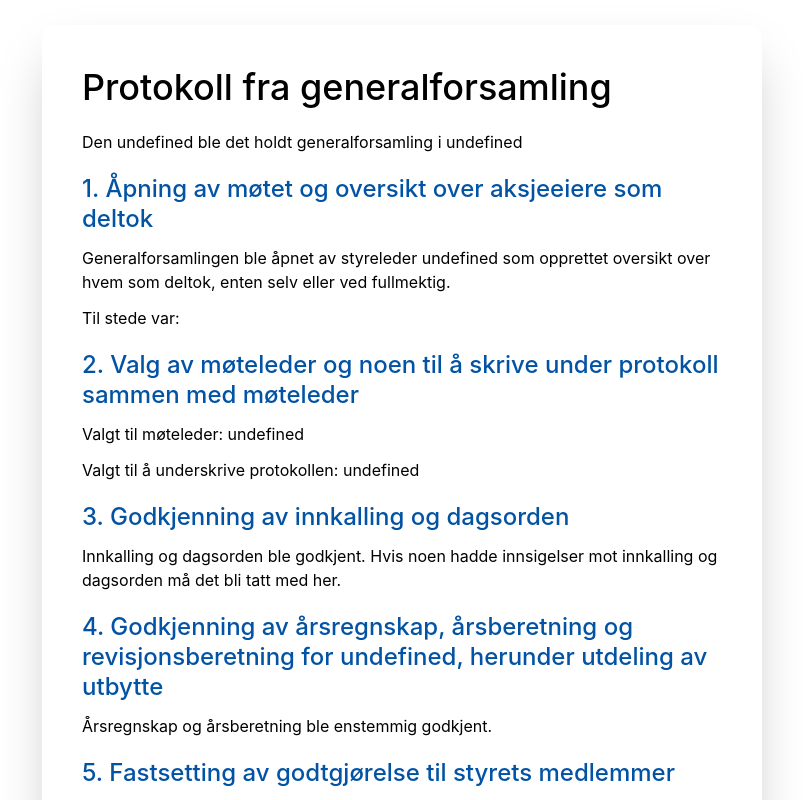
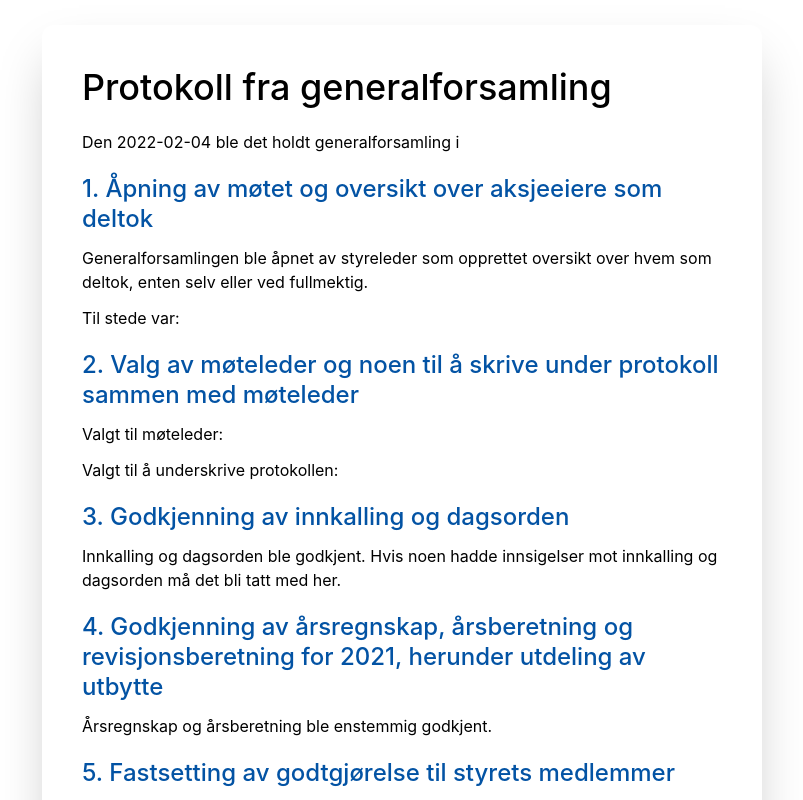
Before and after one commit to jakoblind/protokoll, a Next.js app: page / in a window 1280 px wide. Shown: the part 1680-2480 px from the top of the page, without its empty margins (238-1041 px from the left). Built offline with nearby package versions, Linux system fonts and the light colour scheme.

Commit message:
fix bug in generating preview

```diff
--- a/components/GeneralforsamlingsForm.js
+++ b/components/GeneralforsamlingsForm.js
@@ -8,9 +8,16 @@ import { generateGeneralforsamlingsprotokoll } from "../utils/docx-generator";
 import { getStructuredData } from "../utils/data-transformer";
 
 export function GeneralforsamlingForm() {
-  const { register, handleSubmit, formState, setValue, control, getValues } =
-    useForm();
-  const { errors } = formState;
+  const {
+    register,
+    handleSubmit,
+    formState,
+    setValue,
+    control,
+    getValues,
+    watch,
+  } = useForm();
+  const { errors, touchedFields } = formState;
   const onSubmit = (data) => {
     const doc = generateGeneralforsamlingsprotokoll(data);
 
@@ -22,24 +29,21 @@ export function GeneralforsamlingForm() {
     });
   };
 
-  const data = getValues();
+  const data = watch();
 
-  const styreleder = useWatch({
-    control,
-    name: "styreleder",
-  });
+  const styreleder = watch("styreleder");
 
   useEffect(() => {
-    if (!formState.touchedFields.moteleder) {
+    if (!touchedFields.moteleder) {
       setValue("moteleder", styreleder);
     }
-    if (!formState.touchedFields.protokollforer) {
+    if (!touchedFields.protokollforer) {
       setValue("protokollforer", styreleder);
     }
-    if (!formState.touchedFields.ny_styreleder) {
+    if (!touchedFields.ny_styreleder) {
       setValue("ny_styreleder", styreleder);
     }
-  }, [styreleder, formState, setValue]);
+  }, [styreleder, touchedFields, setValue]);
 
   return (
     <form className=" w-full max-w-m" onSubmit={handleSubmit(onSubmit)}>
```
